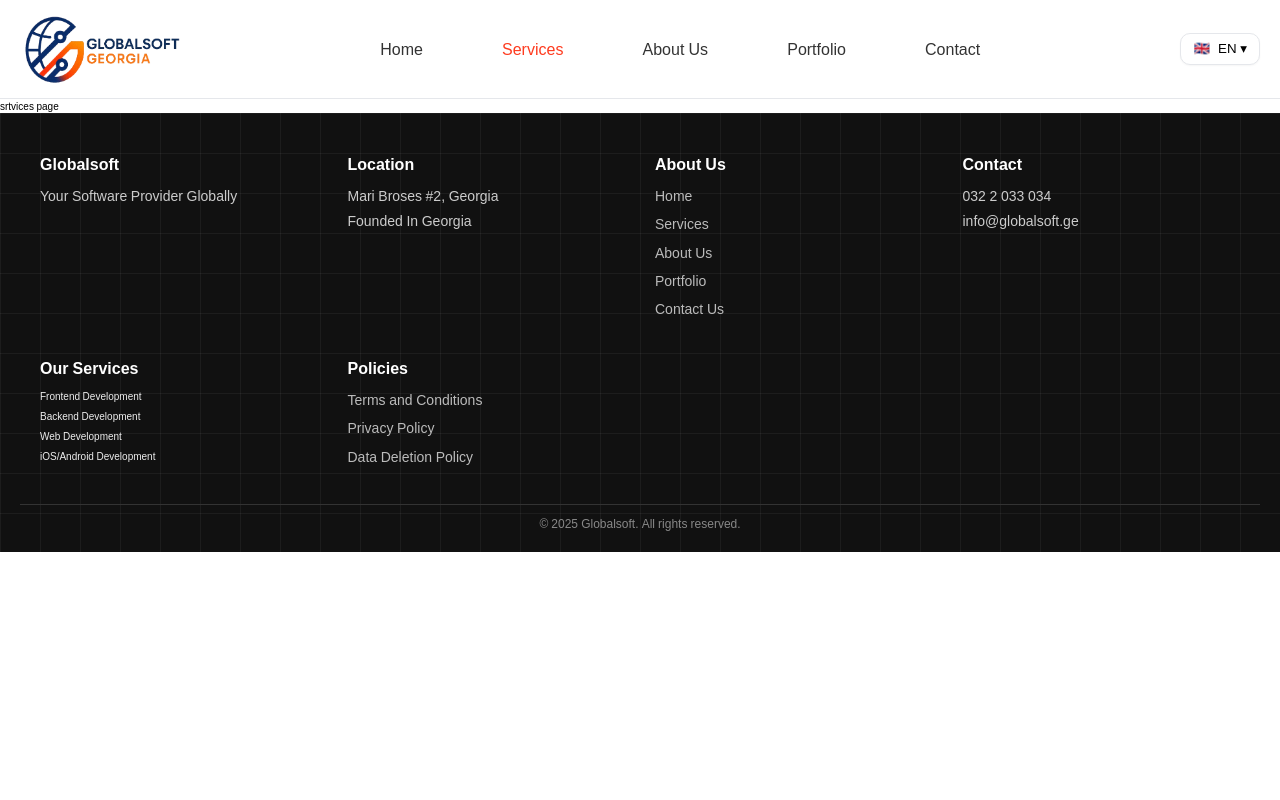
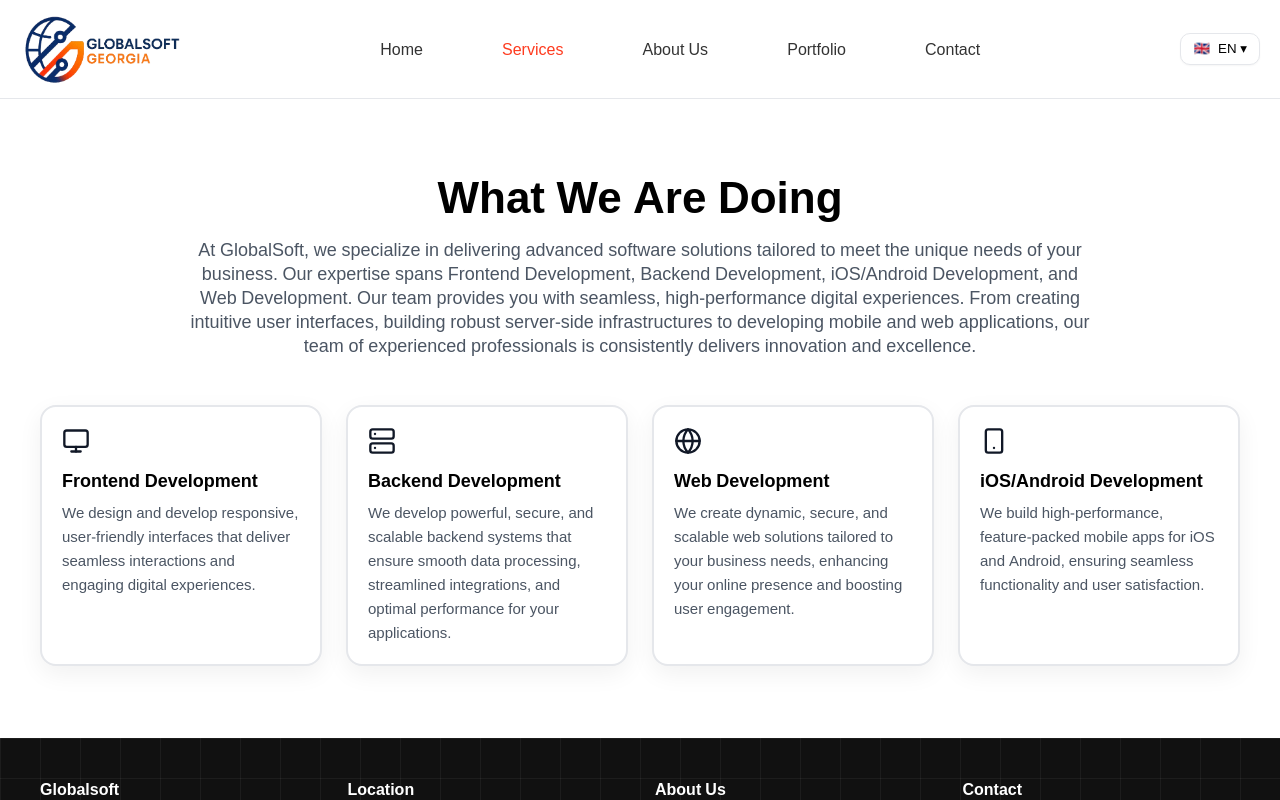
Before and after one commit to ananotopuria/globalSoft, a React (Vite) app: page /services in a window 1280 px wide. Shown: the top 800 px of the page. Built offline with nearby package versions, Linux system fonts and the light colour scheme.

Commit message:
feat: add services page content

```diff
--- a/package.json
+++ b/package.json
@@ -14,6 +14,7 @@
     "react": "^19.1.1",
     "react-dom": "^19.1.1",
     "react-i18next": "^15.7.3",
+    "react-icons": "^5.5.0",
     "react-router-dom": "^7.9.1",
     "styled-components": "^6.1.19"
   },
--- a/src/components/AboutUsPageComponents/index.tsx
+++ b/src/components/AboutUsPageComponents/index.tsx
@@ -1,5 +1,7 @@
 function AboutUsPageComponents() {
-  return <main>about us page</main>;
+  // const { t } = useTranslation();
+
+  return <div></div>;
 }
 
 export default AboutUsPageComponents;
--- a/src/components/ServicesPageComponents/index.tsx
+++ b/src/components/ServicesPageComponents/index.tsx
@@ -1,5 +1,74 @@
+import { useTranslation } from "react-i18next";
+import {
+  Card,
+  CardIcon,
+  CardText,
+  CardTitle,
+  Container,
+  Grid,
+  HeaderBlock,
+  Intro,
+  PageWrap,
+  Title,
+} from "./styles";
+import { FiMonitor, FiServer, FiGlobe, FiSmartphone } from "react-icons/fi";
+
 function ServicesPageComponents() {
-  return <main>srtvices page</main>;
+  const { t } = useTranslation();
+
+  return (
+    <PageWrap>
+      <Container>
+        <HeaderBlock>
+          <Title id="what-we-do-title">{t("pages.whatWeDo.title")}</Title>
+          <Intro>{t("pages.whatWeDo.intro")}</Intro>
+        </HeaderBlock>
+
+        <section aria-labelledby="services-title">
+          <h2
+            id="services-title"
+            style={{ position: "absolute", left: "-9999px" }}
+          >
+            Services
+          </h2>
+
+          <Grid>
+            <Card>
+              <CardIcon aria-hidden>
+                <FiMonitor />
+              </CardIcon>
+              <CardTitle>{t("pages.whatWeDo.cards.frontend.title")}</CardTitle>
+              <CardText>{t("pages.whatWeDo.cards.frontend.desc")}</CardText>
+            </Card>
+
+            <Card>
+              <CardIcon aria-hidden>
+                <FiServer />
+              </CardIcon>
+              <CardTitle>{t("pages.whatWeDo.cards.backend.title")}</CardTitle>
+              <CardText>{t("pages.whatWeDo.cards.backend.desc")}</CardText>
+            </Card>
+
+            <Card>
+              <CardIcon aria-hidden>
+                <FiGlobe />
+              </CardIcon>
+              <CardTitle>{t("pages.whatWeDo.cards.web.title")}</CardTitle>
+              <CardText>{t("pages.whatWeDo.cards.web.desc")}</CardText>
+            </Card>
+
+            <Card>
+              <CardIcon aria-hidden>
+                <FiSmartphone />
+              </CardIcon>
+              <CardTitle>{t("pages.whatWeDo.cards.mobile.title")}</CardTitle>
+              <CardText>{t("pages.whatWeDo.cards.mobile.desc")}</CardText>
+            </Card>
+          </Grid>
+        </section>
+      </Container>
+    </PageWrap>
+  );
 }
 
 export default ServicesPageComponents;
--- /dev/null
+++ b/src/components/ServicesPageComponents/styles.ts
@@ -0,0 +1,83 @@
+import styled from "styled-components";
+
+export const PageWrap = styled.main`
+  padding: 48px 16px;
+  @media (min-width: 768px) {
+    padding: 72px 24px;
+  }
+`;
+
+export const Container = styled.div`
+  max-width: 1200px;
+  margin: 0 auto;
+`;
+
+export const HeaderBlock = styled.header`
+  max-width: 900px;
+  margin: 0 auto 32px auto;
+  text-align: center;
+
+  @media (min-width: 768px) {
+    margin-bottom: 48px;
+  }
+`;
+
+export const Title = styled.h1`
+  font-size: clamp(28px, 4vw, 44px);
+  line-height: 1.15;
+  margin: 0 0 16px 0;
+`;
+
+export const Intro = styled.p`
+  color: #4b5563;
+  font-size: clamp(16px, 2.2vw, 18px);
+`;
+
+export const Grid = styled.div`
+  display: grid;
+  gap: 16px;
+  grid-template-columns: repeat(1, minmax(0, 1fr));
+
+  @media (min-width: 640px) {
+    gap: 20px;
+    grid-template-columns: repeat(2, minmax(0, 1fr));
+  }
+
+  @media (min-width: 1024px) {
+    gap: 24px;
+    grid-template-columns: repeat(4, minmax(0, 1fr));
+  }
+`;
+
+export const Card = styled.article`
+  background: #ffffff;
+  border: 2px solid #e5e7eb;
+  border-radius: 16px;
+  padding: 20px;
+  box-shadow: 0 8px 24px rgba(0, 0, 0, 0.06);
+  transition: box-shadow 180ms ease, border-color 180ms ease;
+  cursor: default;
+
+  &:hover {
+    border-color: #fe3b1f;
+    box-shadow: 0 12px 30px rgba(0, 0, 0, 0.09);
+  }
+`;
+
+export const CardIcon = styled.div`
+  font-size: 28px;
+  line-height: 1;
+  margin-bottom: 10px;
+  color: #111827;
+`;
+
+export const CardTitle = styled.h3`
+  font-size: 18px;
+  margin: 0 0 8px 0;
+`;
+
+export const CardText = styled.p`
+  color: #4b5563;
+  font-size: 15px;
+  line-height: 1.6;
+`;
--- a/src/locales/en/translation.json
+++ b/src/locales/en/translation.json
@@ -39,5 +39,29 @@
       "privacy": "Privacy Policy",
       "deletion": "Data Deletion Policy"
     }
+  },
+  "pages": {
+    "whatWeDo": {
+      "title": "What We Are Doing",
+      "intro": "At GlobalSoft, we specialize in delivering advanced software solutions tailored to meet the unique needs of your business. Our expertise spans Frontend Development, Backend Development, iOS/Android Development, and Web Development. Our team provides you with seamless, high-performance digital experiences. From creating intuitive user interfaces, building robust server-side infrastructures to developing mobile and web applications, our team of experienced professionals is consistently delivers innovation and excellence.",
+      "cards": {
+        "frontend": {
+          "title": "Frontend Development",
+          "desc": "We design and develop responsive, user-friendly interfaces that deliver seamless interactions and engaging digital experiences."
+        },
+        "backend": {
+          "title": "Backend Development",
+          "desc": "We develop powerful, secure, and scalable backend systems that ensure smooth data processing, streamlined integrations, and optimal performance for your applications."
+        },
+        "web": {
+          "title": "Web Development",
+          "desc": "We create dynamic, secure, and scalable web solutions tailored to your business needs, enhancing your online presence and boosting user engagement."
+        },
+        "mobile": {
+          "title": "iOS/Android Development",
+          "desc": "We build high-performance, feature-packed mobile apps for iOS and Android, ensuring seamless functionality and user satisfaction."
+        }
+      }
+    }
   }
 }
--- a/src/locales/ka/translation.json
+++ b/src/locales/ka/translation.json
@@ -39,5 +39,29 @@
       "privacy": "კონფიდენციალურობის პოლიტიკა",
       "deletion": "მონაცემების წაშლის პოლიტიკა"
     }
+  },
+  "pages": {
+    "whatWeDo": {
+      "title": "რას ვაკეთებთ",
+      "intro": "გლობალსოფტ საქართველოს სპეციალისტთა გუნდი გთავაზობთ თქვენს ბიზნესზე მორგებულ პროგრამულ უზრუნველყოფას, რაც მოიცავს Frontend Development-ს, Backend Development-ს, iOS/Android და Web Development. ჩვენი გუნდი გეხმარებათ უახლესი სტანდარტების შესაბამისი მომხმარებლის ინტერფეისების, მძლავრი სერვერული ინფრასტრუქტურისა და ვებ აპლიკაციების შემუშავებაში. გლობალსოფტის გამოცდილება თქვენი ბიზნესის წარმატების გარანტია.",
+      "cards": {
+        "frontend": {
+          "title": "Frontend Development",
+          "desc": "მომხმარებლის კომფორტზე ორიენტირებული მოსახერხებელი ინტერფეისის შექმნა და განვითარება, რაც უზრუნველყოფს თქვენსა და მომხმარებელს შორის უწყვეტ, შეუფერხებელ ინტერაქციას."
+        },
+        "backend": {
+          "title": "Backend Development",
+          "desc": "მასშტაბური და დაცული Backend სისტემების განვითარება, რომელიც მონაცემთა ეფექტურად, საიმედოდ და სწრაფად დამუშავებისა და აპლიკაციების სრული ოპტიმიზაციის გარანტიას გაძლევთ."
+        },
+        "web": {
+          "title": "Web Development",
+          "desc": "თქვენს ბიზნესზე მორგებული დინამიური, დაცული და ოპტიმალური ვებ აპლიკაციების განვითარება გეხმარებათ ბიზნესის ხილვადობისა და მომხმარებლთა ჩართულობის გაზრდაში."
+        },
+        "mobile": {
+          "title": "iOS/Android Development",
+          "desc": "მაღალი ხარისხის, მრავალფუნქციური iOS და Android აპლიკაციების შექმნა და განვითარება - ჩვენ უზრუნველვყოფთ აპლიკაციების შეუფერხებელ ფუნქციონირებასა და მომხმარებლის კმაყოფილებას."
+        }
+      }
+    }
   }
 }
```
Also changed, not shown: src/components/AboutUsPageComponents/styles.ts (added), 1 other file (tests, documents, lock files or other folders).
